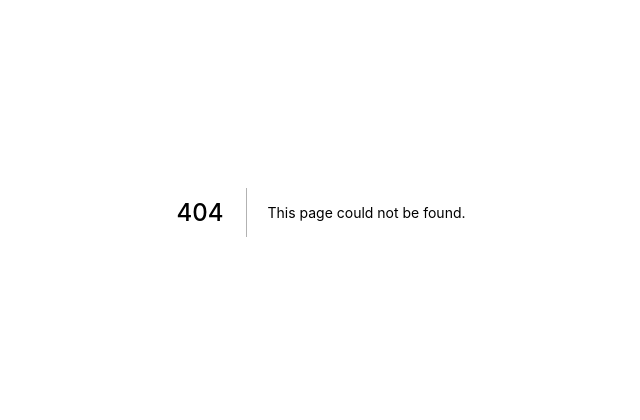
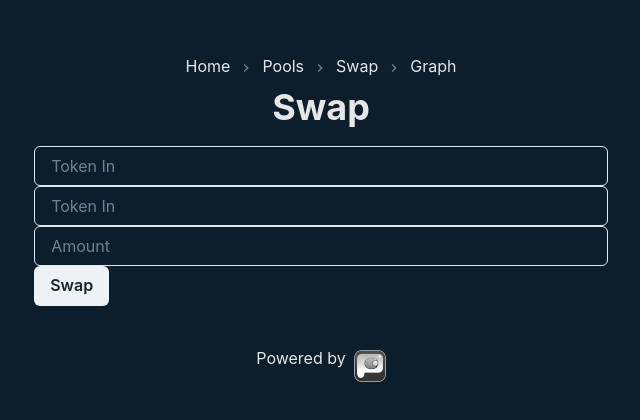
Before and after one commit to daubit/rustfi-hackathon, a Next.js app in the folder tracy-web/: page /swap in a window 1280 px wide. Before the commit this address had no page. Shown: the part 188-608 px from the top of the page, without its empty margins (319-959 px from the left). Built offline with nearby package versions, Linux system fonts and the light colour scheme.

Commit message:
add swap

```diff
--- a/tracy-web/src/components/Pools.tsx
+++ b/tracy-web/src/components/Pools.tsx
@@ -31,16 +31,15 @@ interface PoolProps {
 const Pool = (props: PoolProps) => {
   const { isOpen, onOpen, onClose } = useDisclosure();
   const { pool } = props;
-  console.log(pool);
   return (
     <>
       <Tr onClick={onOpen}>
         {pool.chain === "juno" && (
           <>
             <Td>{pool.chain}</Td>
+            <Td>{pool.pool_address}</Td>
             <Td>{pool.token1?.symbol}</Td>
             <Td>{pool.token2?.symbol}</Td>
-            <Td>{pool.pool_address}</Td>
             <Td isNumeric>{pool.token1_reserve}</Td>
             <Td isNumeric>{pool.token2_reserve}</Td>
           </>
@@ -88,7 +87,6 @@ const Pool = (props: PoolProps) => {
 export const Pools = () => {
   const { data, isLoading } = usePools();
   const chains = useAtomValue(chainsAtom);
-
   if (isLoading) {
     return (
       <Spinner
--- /dev/null
+++ b/tracy-web/src/pages/swap.tsx
@@ -0,0 +1,35 @@
+import { Button, Container, Heading, Input, Text } from "@chakra-ui/react";
+import type { NextPage } from "next";
+import Head from "next/head";
+import { Footer } from "../components/Footer";
+import { Header } from "../components/Header";
+import styles from "../styles/Home.module.css";
+
+const Home: NextPage = () => {
+  return (
+    <div className={styles.container}>
+      <Head>
+        <title>Tracy</title>
+        <meta name="description" content="Generated by create next app" />
+        <link rel="icon" href="/favicon.ico" />
+      </Head>
+
+      <main className={styles.main}>
+        <Header />
+        <Heading paddingTop={2} paddingBottom={4}>
+          Swap
+        </Heading>
+        <Container width="50%" gap="5px">
+          <Input placeholder="Token In" />
+          <Input placeholder="Token In" />
+          <Input placeholder="Amount" />
+          <Button>Swap</Button>
+        </Container>
+        <Text />
+        <Footer />
+      </main>
+    </div>
+  );
+};
+
+export default Home;
```
Also changed, not shown: tracy-web/src/hooks/useQuote.tsx (added, +20 -0 lines).
